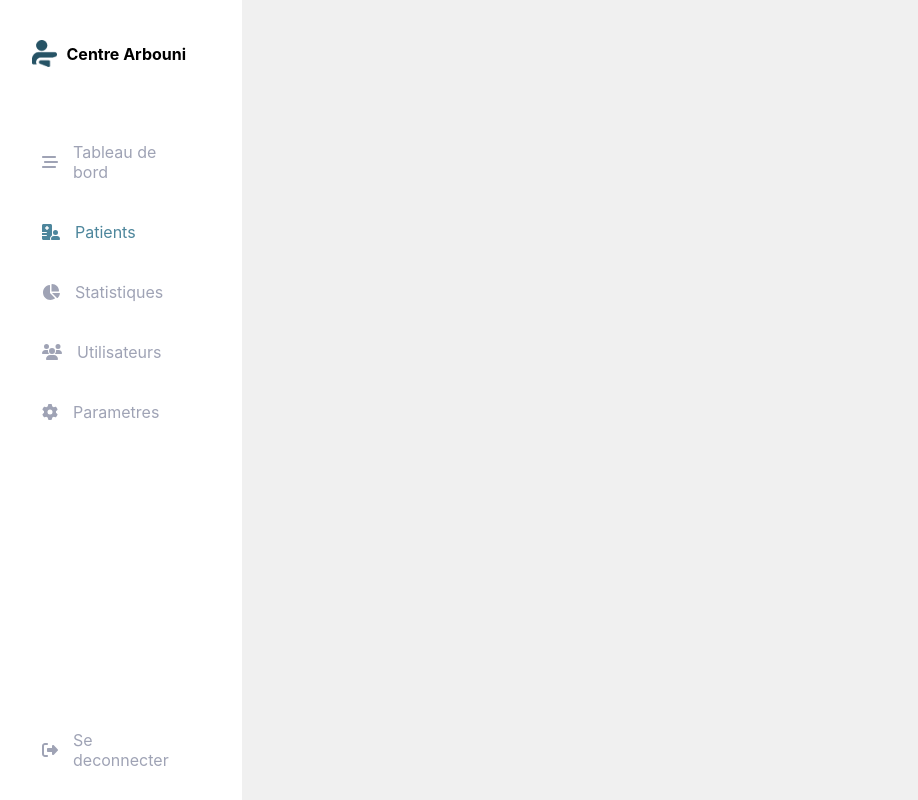
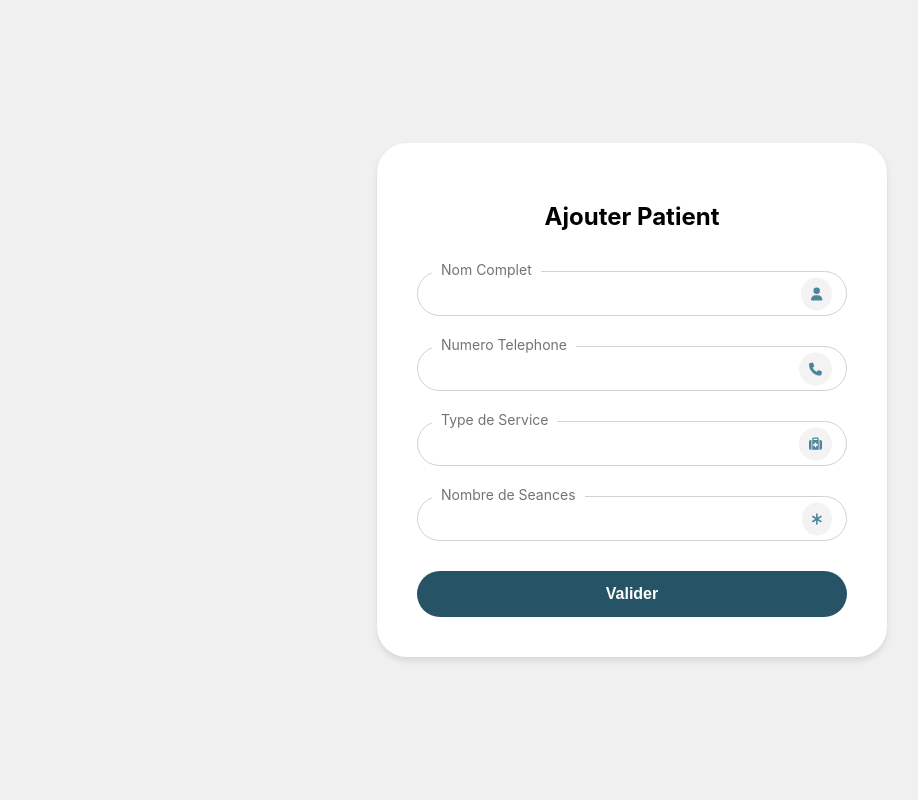
Before and after one commit to salma-elbakkouri/arbouni-patient-mgmt, a React (Create React App) app: page /dashboard/patients/addPatient in a window 1280 px wide. Shown: the whole page, without its empty margins (8-926 px from the left). Built offline with nearby package versions, Linux system fonts and the light colour scheme.

Commit message:
add patient functionality and style complete

```diff
--- a/package.json
+++ b/package.json
@@ -17,6 +17,7 @@
     "react-dom": "^18.3.1",
     "react-router-dom": "^6.23.1",
     "react-scripts": "5.0.1",
+    "react-select": "^5.8.0",
     "sqlite3": "^5.1.7",
     "web-vitals": "^2.1.4"
   },
@@ -43,5 +44,8 @@
       "last 1 firefox version",
       "last 1 safari version"
     ]
+  },
+  "devDependencies": {
+    "concurrently": "^8.2.2"
   }
 }
--- a/src/App.js
+++ b/src/App.js
@@ -3,7 +3,7 @@ import React from 'react';
 import { BrowserRouter as Router, Route, Routes } from 'react-router-dom';
 import Login from './components/Login';
 import Dashboard from './components/Dashboard';
-import Patients from './components/Patients';
+import AddPatient from './components/AddPatient';
 import './css/global.css'; // Import global styles
 
 const App = () => {
@@ -12,6 +12,7 @@ const App = () => {
       <Routes>
         <Route path="/" element={<Login />} />
         <Route path="/dashboard/*" element={<Dashboard />} />
+        <Route path="/dashboard/patients/addPatient" element={<AddPatient />} />
       </Routes>
     </Router>
   );
--- /dev/null
+++ b/src/components/AddPatient.js
@@ -0,0 +1,102 @@
+// src/components/AddPatient.js
+import React, { useState } from 'react';
+import { useNavigate } from 'react-router-dom';
+import '../css/addpatient.css';
+import { FontAwesomeIcon } from '@fortawesome/react-fontawesome';
+import { faUser, faPhone, faLock, faAsterisk , faSuitcaseMedical } from '@fortawesome/free-solid-svg-icons';
+
+const AddPatient = () => {
+  const [fullName, setFullName] = useState('');
+  const [phoneNumber, setPhoneNumber] = useState('');
+  const [type, setType] = useState('');
+  const [totalSessions, setTotalSessions] = useState('');
+  const navigate = useNavigate();
+
+  const handleSubmit = async (e) => {
+    e.preventDefault();
+
+    const response = await fetch('http://localhost:3001/addPatient', {
+      method: 'POST',
+      headers: {
+        'Content-Type': 'application/json',
+      },
+      body: JSON.stringify({ fullName, phoneNumber, type, totalSessions }),
+    });
+
+    const data = await response.json();
+
+    if (data.success) {
+      navigate('/dashboard/patients');
+    } else {
+      alert('Error adding patient. Please try again.');
+    }
+  };
+
+  return (
+    <div className="add-patient-container">
+      <div className="add-patient-content">
+        <h2>Ajouter Patient</h2>
+        <form className="patient-form" onSubmit={handleSubmit}>
+          <div className="form-group">
+            <label htmlFor="fullName" className="floating-label">Nom Complet</label>
+            <input
+              type="text"
+              id="fullName"
+              name="fullName"
+              value={fullName}
+              onChange={(e) => setFullName(e.target.value)}
+              required
+            />
+            <FontAwesomeIcon icon={faUser} className="input-icon" />
+          </div>
+          <div className="form-group">
+            <label htmlFor="phoneNumber" className="floating-label">Numero Telephone</label>
+            <input
+              type="number"
+              id="phoneNumber"
+              name="phoneNumber"
+              value={phoneNumber}
+              onChange={(e) => setPhoneNumber(e.target.value)}
+              required
+            />
+            <FontAwesomeIcon icon={faPhone} className="input-icon" />
+          </div>
+          <div className="form-group">
+            <label htmlFor="type" className="floating-label">Type de Service</label>
+            <select
+              id="type"
+              name="type"
+              value={type}
+              onChange={(e) => setType(e.target.value)}
+              required
+            >
+              <option value=""></option>
+              <option value="Kinésithérapie">Kinésithérapie</option>
+              <option value="Physiothérapie">Physiothérapie</option>
+              <option value="Rééducation">Rééducation</option>
+              <option value="Ostéopathie">Ostéopathie</option>
+              <option value="Réhabilitation Sportive">Réhabilitation Sportive</option>
+              <option value="Acupuncture">Acupuncture</option>
+            </select>
+            <FontAwesomeIcon icon={faSuitcaseMedical} className="input-icon" />
+          </div>
+          <div className="form-group">
+            <label htmlFor="totalSessions" className="floating-label">Nombre de Seances</label>
+            <input
+              type="number"
+              id="totalSessions"
+              name="totalSessions"
+              value={totalSessions}
+              onChange={(e) => setTotalSessions(e.target.value)}
+              required
+            />
+            <FontAwesomeIcon icon={faAsterisk} className="input-icon" />
+          </div>
+          <button type="submit" className="submit-button">Valider</button>
+        </form>
+      </div>
+    </div>
+  );
+};
+
+export default AddPatient;
--- a/src/components/Patients.js
+++ b/src/components/Patients.js
@@ -1,5 +1,6 @@
 // src/components/Patients.js
 import React, { useState, useEffect } from 'react';
+import { useNavigate } from 'react-router-dom';
 import { FontAwesomeIcon } from '@fortawesome/react-fontawesome';
 import { faPlus, faTrash, faEdit, faEllipsisV } from '@fortawesome/free-solid-svg-icons';
 import '../css/patients.css';
@@ -7,6 +8,7 @@ import '../css/patients.css';
 const Patients = () => {
   const [patients, setPatients] = useState([]);
   const [searchTerm, setSearchTerm] = useState('');
+  const navigate = useNavigate();
 
   useEffect(() => {
     fetch('http://localhost:3001/patients')
@@ -35,7 +37,7 @@ const Patients = () => {
             onChange={handleSearchChange}
             className="search-input"
           />
-          <button className="new-patient-button">
+          <button className="new-patient-button" onClick={() => navigate('/dashboard/patients/addPatient')}>
             <FontAwesomeIcon className='plus-icon icon-white' icon={faPlus} />
             New Patient
           </button>
@@ -70,7 +72,6 @@ const Patients = () => {
               <td className="actions-icons">
                 <FontAwesomeIcon className='icon' color='#265365' icon={faEdit} />
                 <FontAwesomeIcon className='icon' color='#265365' icon={faTrash} />
-                <FontAwesomeIcon className='icon' color='#265365' icon={faEllipsisV} />
               </td>
             </tr>
           )) : (
--- /dev/null
+++ b/src/css/addpatient.css
@@ -0,0 +1,97 @@
+/* src/css/addpatient.css */
+.add-patient-container {
+  display: flex;
+  justify-content: center;
+  align-items: center;
+  height: 100vh;
+  width: 100vw;
+  background-color: #f0f0f0;
+  padding: 20px;
+  box-sizing: border-box;
+}
+
+.add-patient-content {
+  display: flex;
+  flex-direction: column;
+  align-items: center;
+  width: 100%;
+  max-width: 430px;
+  background-color: white;
+  padding: 40px;
+  box-shadow: 0 4px 6px rgba(0, 0, 0, 0.1);
+  border-radius: 30px;
+}
+
+h2 {
+  margin-bottom: 40px;
+}
+
+.patient-form {
+  width: 100%;
+  background-color: inherit;
+}
+
+.form-group {
+  position: relative;
+  margin-bottom: 30px;
+}
+
+.floating-label {
+  position: absolute;
+  top: -10px;
+  left: 15px;
+  background-color: white;
+  font-size: 14px;
+  color: #737373;
+  z-index: 1;
+  padding: 0 9px;
+}
+
+input,
+select {
+  padding: 14px 16px;
+  border: 1px solid #d2d2d2;
+  border-radius: 35px;
+  width: 100%;
+  box-sizing: border-box;
+  background-color: white;
+  appearance: none;
+  -webkit-appearance: none;
+  -moz-appearance: none;
+  appearance: none;
+}
+.input-icon {
+  font-size: 13px;
+  position: absolute;
+  right: 15px;
+  top: 50%;
+  transform: translateY(-50%);
+  border-radius: 50%;
+  background-color: #f3f3f3;
+  padding: 10px;
+  color: #4D869C;
+}
+
+.submit-button {
+  width: 100%;
+  padding: 14px 16px;
+  background-color: #265365;
+  color: white;
+  font-weight: bold;
+  border: none;
+  border-radius: 35px;
+  cursor: pointer;
+  font-size: 16px;
+}
+
+.submit-button:hover {
+  background-color: #142e38;
+}
+
+
+option {
+  padding: 10px 0; /* Add padding to each option */
+  background-color: white;
+  color: #1f3c47;
+  font-size: 15px;
+}
--- a/src/css/global.css
+++ b/src/css/global.css
@@ -112,3 +112,29 @@
     background-color: #f0f0f0;
     /* Hover state for table rows */
   }
+
+
+  /* Custom scrollbar for WebKit-based browsers */
+::-webkit-scrollbar {
+  width: 12px;
+}
+
+::-webkit-scrollbar-track {
+  background: #f0f0f0;
+}
+
+::-webkit-scrollbar-thumb {
+  background-color: #b3c9cf9f;
+  border-radius: 6px;
+  border: 3px solid #f0f0f0;
+}
+
+::-webkit-scrollbar-thumb:hover {
+  background-color: #b3c9cf9f;
+}
+
+/* Custom scrollbar for Firefox */
+* {
+  scrollbar-width: thin;
+  scrollbar-color: #b3c9cf9f #f0f0f0;
+}
--- a/src/css/patients.css
+++ b/src/css/patients.css
@@ -1,4 +1,9 @@
 /* src/css/patients.css */
+
+
+.patients {
+  padding: 15px;
+}
 .title-header h2{
   margin-left: 10px;
 }
@@ -62,11 +67,22 @@
 {
   border-top-left-radius: 20px;
 }
+.patients-table tbody tr:last-child > td:first-child
+{
+  border-bottom-left-radius: 20px;
+}
+
+
+.patients-table tbody tr:last-child > td:last-child
+{
+  border-bottom-right-radius: 20px;
+}
+
 
 .patients-table tbody tr {
   background-color: white;
 }
-.patients-table tbody tr td , .patients-table .actions-icons
+.patients-table tbody tr td
 {
   background-color: inherit;
   padding:20px 25px;
@@ -77,22 +93,7 @@
   text-align: left;
 }
 
-.actions-icons {
-  display: flex;
-  flex-direction: row;
-  justify-content: space-around;
-  align-items: center;
-}
 
-.actions-icons .icon {
-  cursor: pointer;
-  color: #4D869C;
-  background: inherit;
-}
-
-.actions-icons .icon:hover {
-  color: #265365;
-}
 
 .progress-container {
   display: flex;
@@ -120,3 +121,15 @@
   color: #265365;
   background-color: inherit;
 }
+
+
+.actions-icons .icon {
+  color: #265365;
+  background-color: inherit;
+  cursor: pointer;
+}
+
+.actions-icons .icon:hover {
+  color: #23404c;
+  background-color: inherit;
+}
```
Also changed, not shown: server.js (+18 -15 lines), 2 other files (tests, documents, lock files or other folders).
